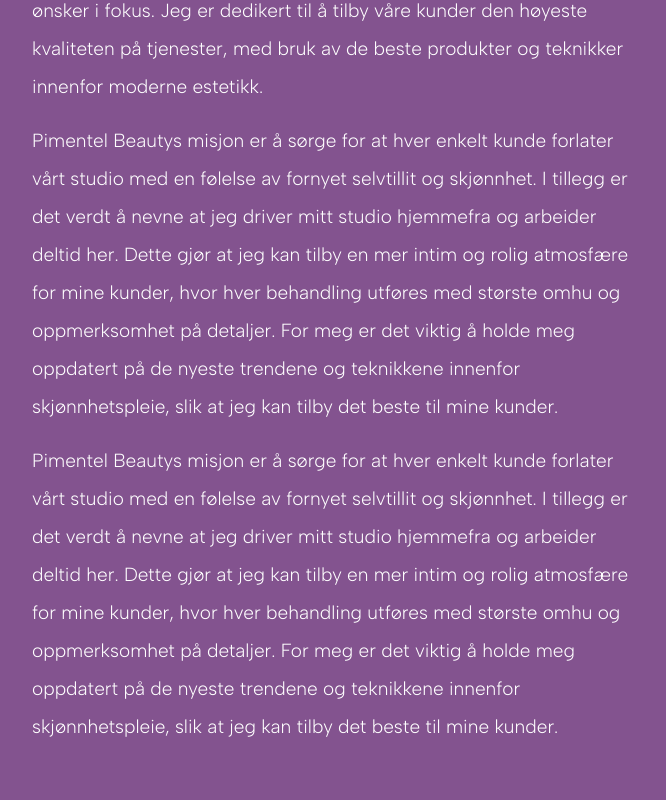
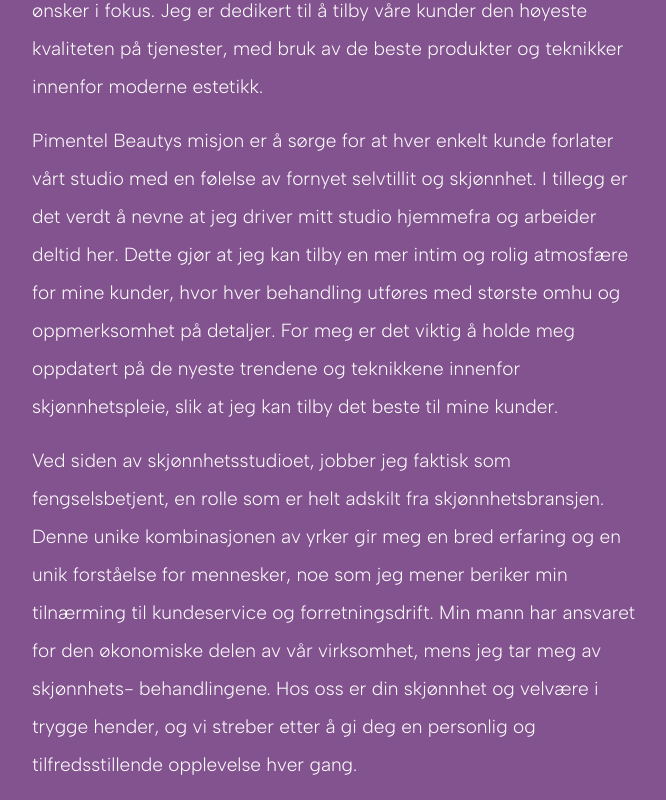
Before and after one commit to thbiel/pimentel.no, a plain HTML site: page docs/qpdf35av/om.html in a window 1280 px wide. Shown: the part 630-1430 px from the top of the page, without its empty margins (300-966 px from the left). Before the commit the page ends 1392 px from the top, so only its background shows below. Drawn offline with Linux system fonts and the light colour scheme; files that its build step writes are made by us from their sources; a web font is replaced by a local one.

Commit message:
Update om.html

```diff
--- a/docs/qpdf35av/om.html
+++ b/docs/qpdf35av/om.html
@@ -48,11 +48,9 @@ Min tilnærming er skreddersydd og personlig, hvor jeg setter kundens unike trek
 I tillegg er det verdt å nevne at jeg driver mitt studio hjemmefra og arbeider deltid her. Dette gjør at jeg kan tilby en mer intim og rolig atmosfære for mine kunder, hvor hver behandling utføres med største omhu og oppmerksomhet på detaljer.
 
 For meg er det viktig å holde meg oppdatert på de nyeste trendene og teknikkene innenfor skjønnhetspleie, slik at jeg kan tilby det beste til mine kunder. </p>
-         <p>Pimentel Beautys misjon er å sørge for at hver enkelt kunde forlater vårt studio med en følelse av fornyet selvtillit og skjønnhet.
+         <p>Ved siden av skjønnhetsstudioet, jobber jeg faktisk som fengselsbetjent, en rolle som er helt adskilt fra skjønnhetsbransjen. Denne unike kombinasjonen av yrker gir meg en bred erfaring og en unik forståelse for mennesker, noe som jeg mener beriker min tilnærming til kundeservice og forretningsdrift.
 
-I tillegg er det verdt å nevne at jeg driver mitt studio hjemmefra og arbeider deltid her. Dette gjør at jeg kan tilby en mer intim og rolig atmosfære for mine kunder, hvor hver behandling utføres med største omhu og oppmerksomhet på detaljer.
-
-For meg er det viktig å holde meg oppdatert på de nyeste trendene og teknikkene innenfor skjønnhetspleie, slik at jeg kan tilby det beste til mine kunder. </p>
+Min mann har ansvaret for den økonomiske delen av vår virksomhet, mens jeg tar meg av skjønnhets- behandlingene. Hos oss er din skjønnhet og velvære i trygge hender, og vi streber etter å gi deg en personlig og tilfredsstillende opplevelse hver gang.</p>
 
           </article>
         </div>
```
